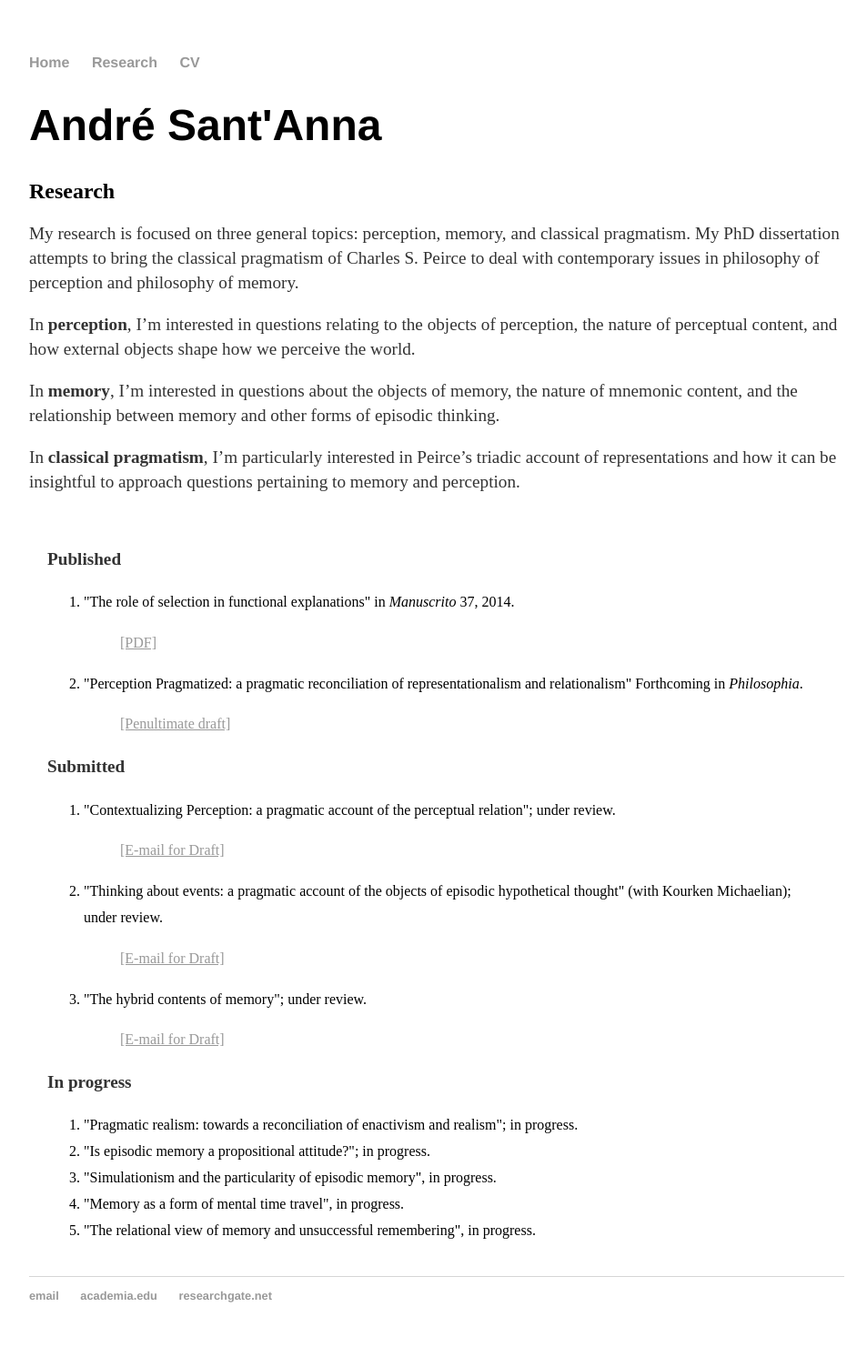
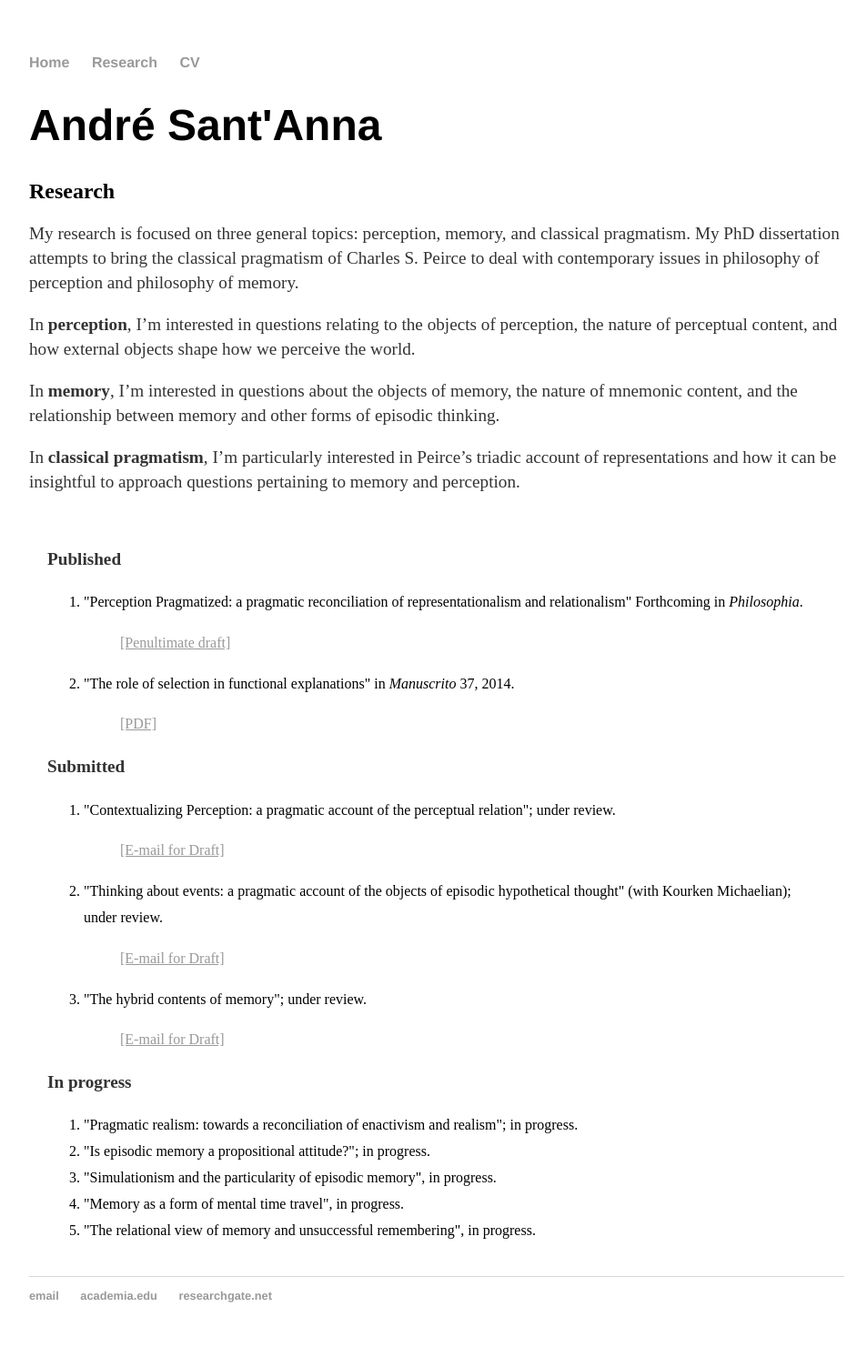
Before and after one commit to andresantanna/andresantanna.github.io, a Jekyll site: the page built from research.html, in a window 1280 px wide. Shown: the whole page at 91% size, without its empty margins (160-1113 px from the left). Built offline with Jekyll 4.4.1, drawn with Linux system fonts in a browser that asks for light colours; comment, search, counter and statistics services are not loaded; some of the changed lines change nothing that is shown.

Commit message:
Update research.html

```diff
--- a/research.html
+++ b/research.html
@@ -19,14 +19,14 @@ title: André Sant'Anna - Research
 
 
 <ol type="1">
+	<li>"Perception Pragmatized: a pragmatic reconciliation of representationalism and relationalism" Forthcoming in <i>Philosophia</i>.</li>
+		<dl>
+		<dd><a href="/perception-pragmatized.pdf"><u>[Penultimate draft]</u></a></dd>
+		</dl>
 	<li>"The role of selection in functional explanations" in <i>Manuscrito</i> 37, 2014.</li>
 	<dl>
 		<dd><a href="http://www.scielo.br/pdf/man/v37n2/0100-6045-man-2014005000001.pdf"><u>[PDF]</u></a></dd>
 	</dl>
-	<li>"Perception Pragmatized: a pragmatic reconciliation of representationalism and relationalism" Forthcoming in <i>Philosophia</i>.</li>
-		<dl>
-		<dd><a href="/perception-pragmatized.pdf"><u>[Penultimate draft]</u></a></dd>
-		</dl>
 </ol>
 
 <p><b>Submitted</b><br>
```
